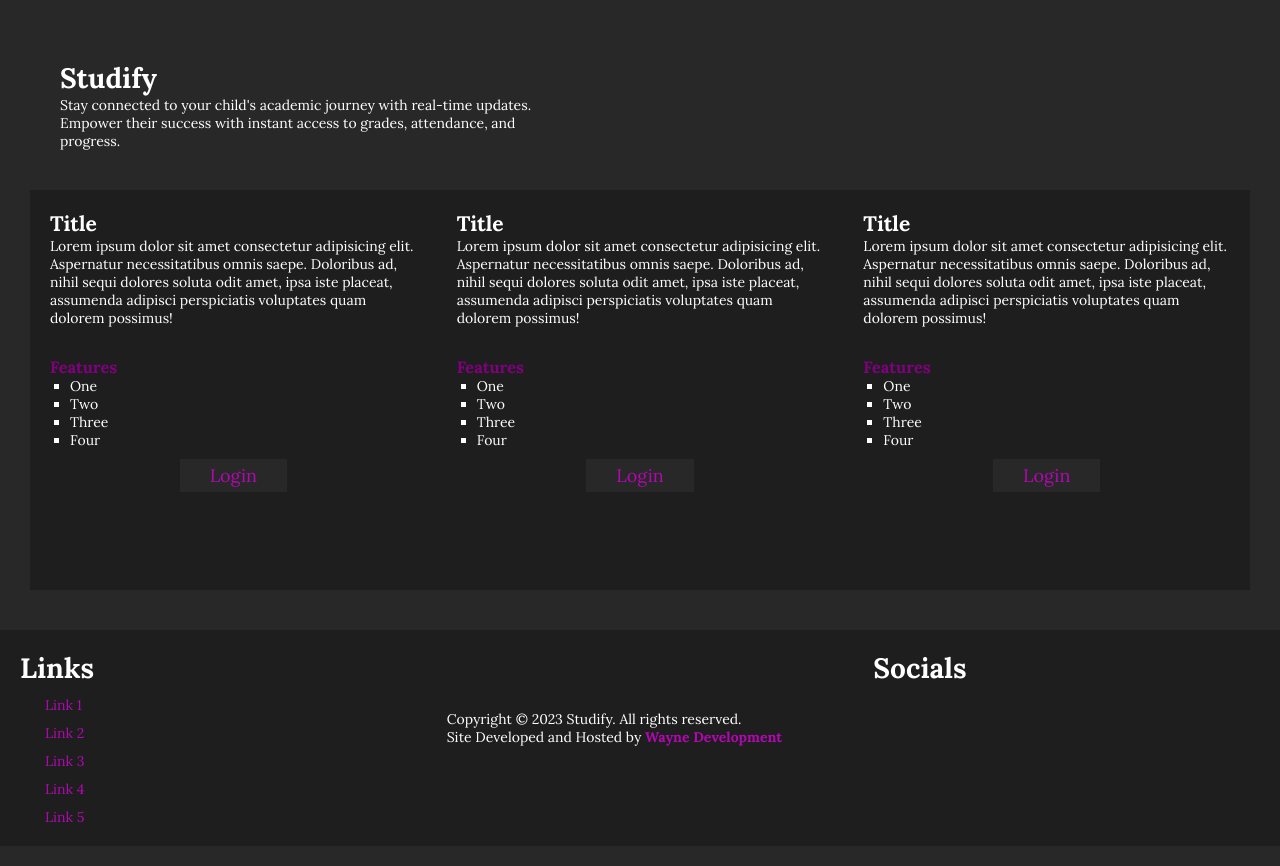
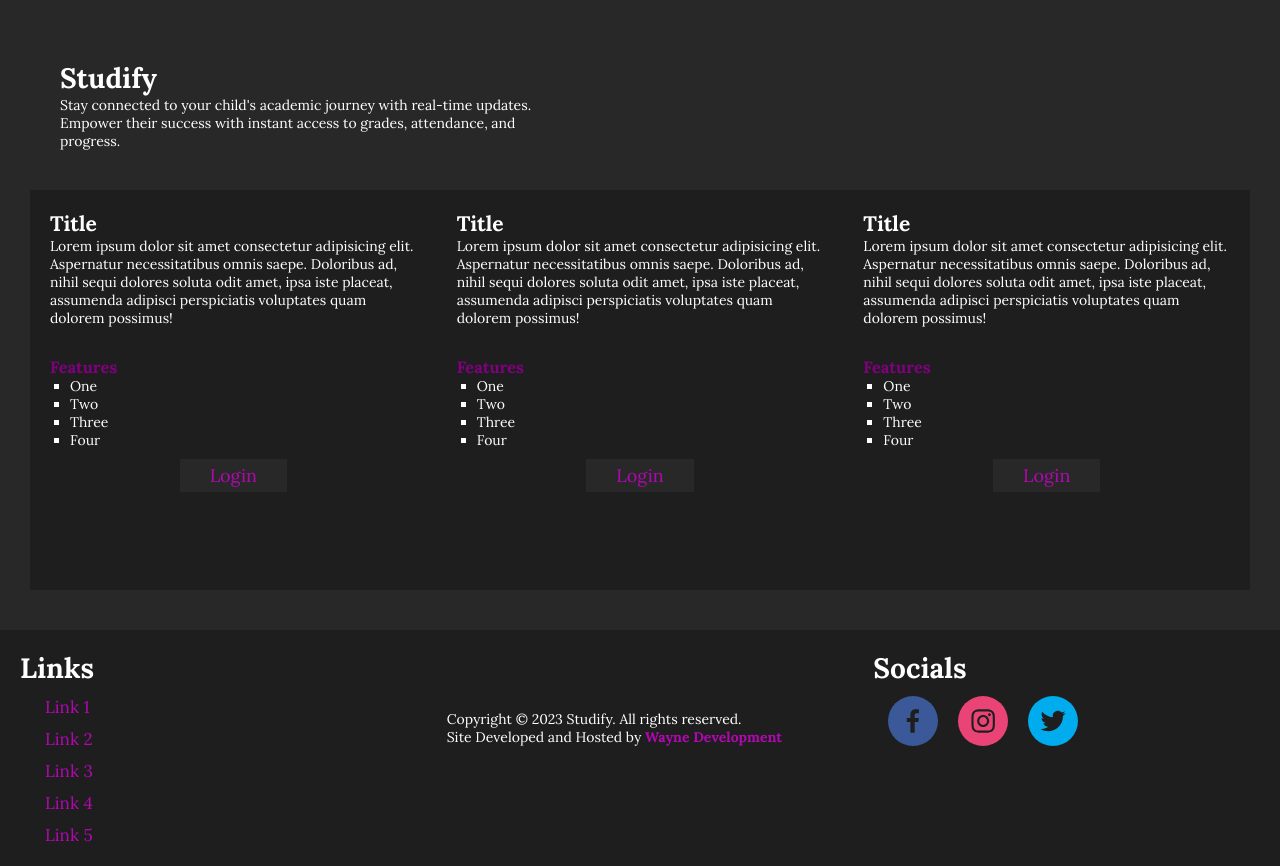
Before and after one commit to AliWayne101/studify, a Next.js app: page / in a window 1280 px wide. Built offline with nearby package versions, Linux system fonts and the light colour scheme.

Commit message:
footer icons

```diff
--- a/app/css/sections/footer.scss
+++ b/app/css/sections/footer.scss
@@ -19,7 +19,16 @@
                 a {
                     // border-bottom: 1px solid var(--theme-main);
                     padding: 0 20px;
+                    font-size: 17px;
                 }
+            }
+        }
+
+        .socials {
+            display: flex;
+            margin-top: 10px;
+            &-icon {
+                margin: 0 10px;
             }
         }
     }
--- a/app/sections/footer.tsx
+++ b/app/sections/footer.tsx
@@ -1,6 +1,8 @@
 import React from 'react'
 import "../css/sections/footer.scss";
 import Link from 'next/link';
+import { SocialIcon } from 'react-social-icons';
+import { footerLinks, socialDetails } from '../../configs';
 
 const Footer = () => {
   return (
@@ -8,11 +10,11 @@
       <div className="footer-in">
         <h1>Links</h1>
         <ul>
-          <li><Link href={'#'}>Link 1</Link></li>
-          <li><Link href={'#'}>Link 2</Link></li>
-          <li><Link href={'#'}>Link 3</Link></li>
-          <li><Link href={'#'}>Link 4</Link></li>
-          <li><Link href={'#'}>Link 5</Link></li>
+          {footerLinks.map((x, index) => (
+            <li key={index}>
+              <Link href={x.url}>{x.text}</Link>
+            </li>
+          ))}
         </ul>
       </div>
       <div className="footer-in">
@@ -21,6 +23,13 @@
       </div>
       <div className="footer-in">
         <h1>Socials</h1>
+        <ul className="socials">
+          {socialDetails.map((x, index) => (
+            <li className="socials-icon" key={index}>
+              <SocialIcon url={x.url} />
+            </li>
+          ))}
+        </ul>
       </div>
     </div>
   )
--- /dev/null
+++ b/configs.ts
@@ -0,0 +1,13 @@
+export const socialDetails = [
+    { url: "https://facebook.com" },
+    { url: "https://instagram.com" },
+    { url: "https://twitter.com" },
+];
+
+export const footerLinks = [
+    { text: "Link 1", url: "#" },
+    { text: "Link 2", url: "#" },
+    { text: "Link 3", url: "#" },
+    { text: "Link 4", url: "#" },
+    { text: "Link 5", url: "#" },
+];
```
